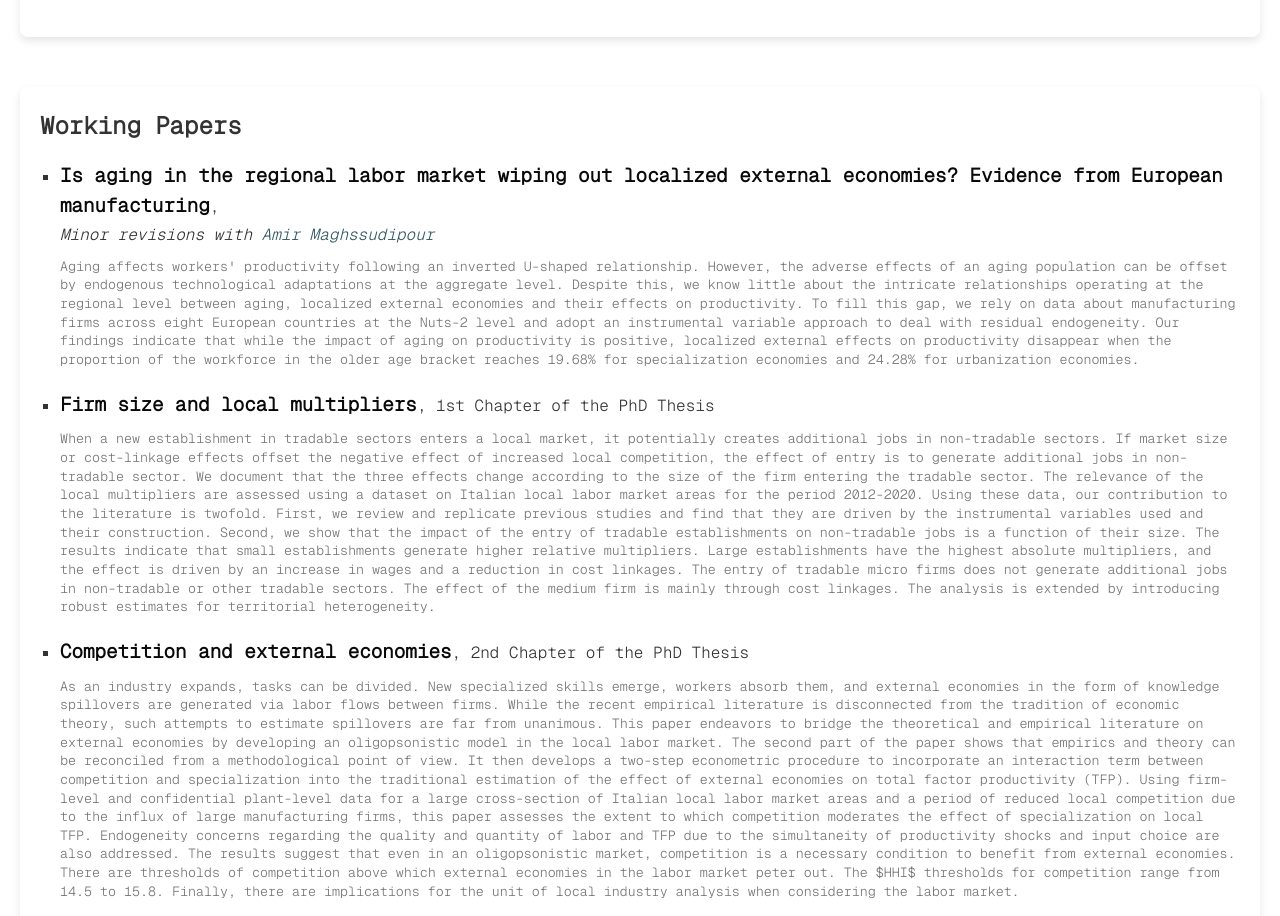
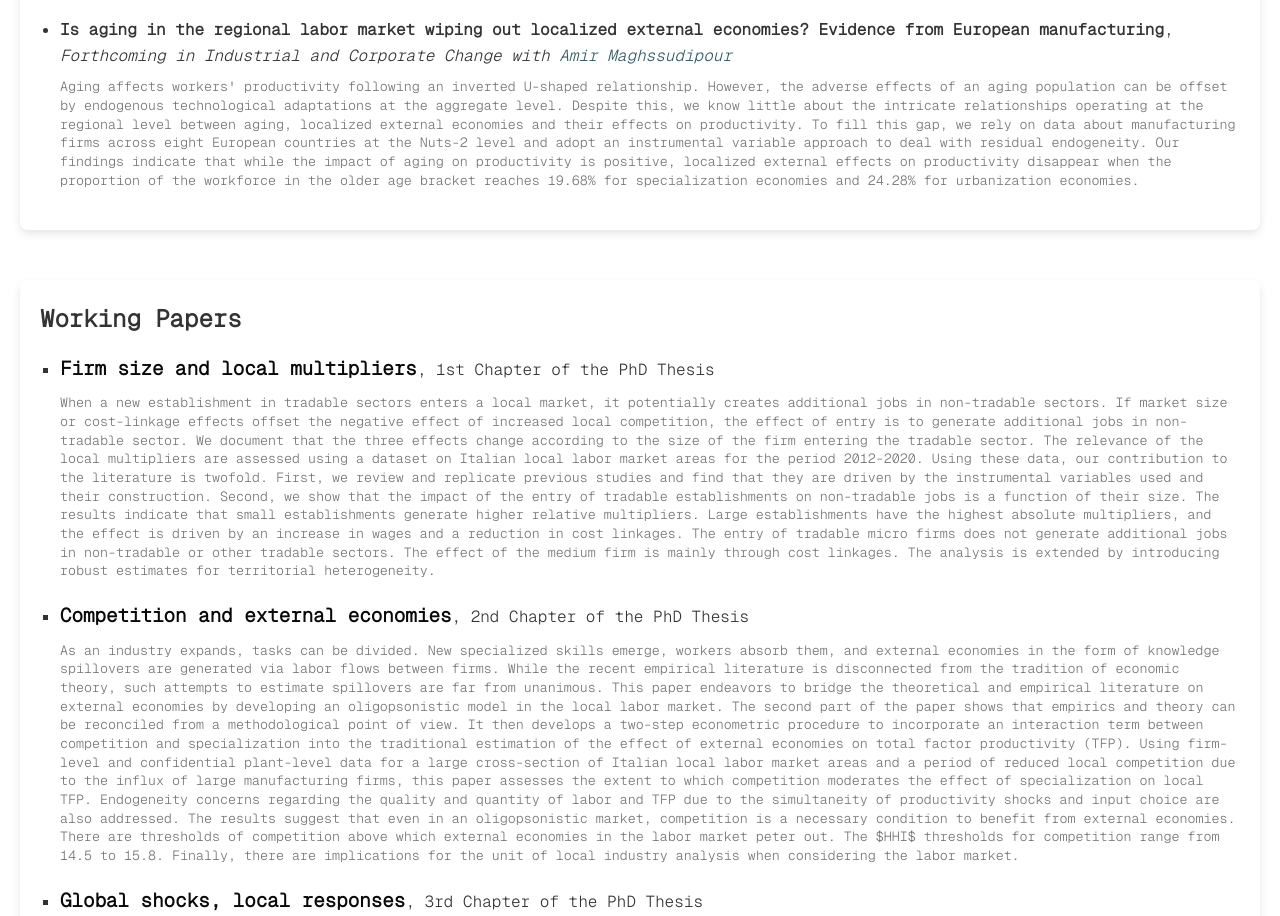
Before and after one commit to Filippo-BMec/Filippo-BMec.github.io, a plain HTML site: page index.html in a window 1280 px wide. Shown: the part 801-1717 px from the top of the page. Drawn offline with nearby package versions, Linux system fonts and the light colour scheme; some icons are missing.

Commit message:
februray

```diff
--- a/index.html
+++ b/index.html
@@ -106,15 +106,9 @@ document.addEventListener('DOMContentLoaded', () => {
                 The findings suggest that CCP positively affects regions' average levels of HC even controlling for several economic and demographic factors.
             </p>
             </li>
-        <ul>
-        </section>
-
-    <section id="working-papers">
-        <h2>Working Papers</h2>
-        <ul>
             <li>
                 <strong>Is aging in the regional labor market wiping out localized external economies? Evidence from European manufacturing</strong>,
-                <p> <em>Minor revisions with <a href="https://scholar.google.com/citations?user=dKOlftYAAAAJ&hl=it&oi=ao" target="_blank">Amir Maghssudipour</a></em></p>
+                <p> <em>Forthcoming in Industrial and Corporate Change with <a href="https://scholar.google.com/citations?user=dKOlftYAAAAJ&hl=it&oi=ao" target="_blank">Amir Maghssudipour</a></em></p>
             <p class="abstract"> Aging affects workers' productivity following an inverted U-shaped relationship. However, the adverse
             effects of an aging population can be offset by endogenous technological adaptations at the aggregate
             level. Despite this, we know little about the intricate relationships operating at the regional level between
@@ -125,6 +119,12 @@ document.addEventListener('DOMContentLoaded', () => {
             workforce in the older age bracket reaches 19.68% for specialization economies and 24.28% for
             urbanization economies.</p>
             </li>
+        <ul>
+        </section>
+
+    <section id="working-papers">
+        <h2>Working Papers</h2>
+        <ul>
             <li>
                 <strong>Firm size and local multipliers</strong>, 1st Chapter of the PhD Thesis
             <p class="abstract"> When a new establishment in tradable sectors enters a local market, it potentially creates additional jobs in non-tradable sectors.
```
